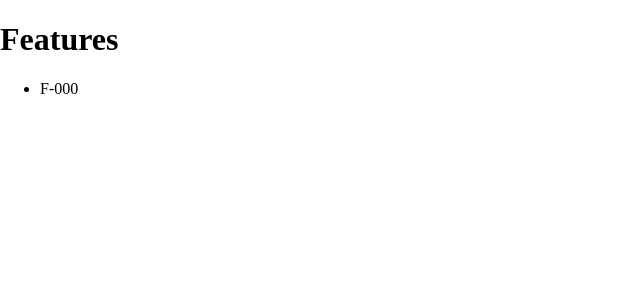
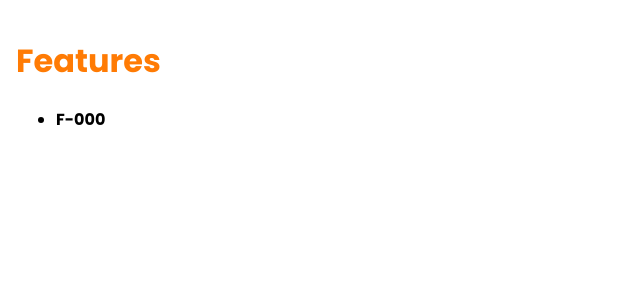
Before and after one commit to l-merta/TdA25-Buraci-Finale, a React (Vite) app in the folder client/: page /features in a window 1280 px wide. Shown: the top 300 px of the page, without its empty margins (0-640 px from the left). Built offline with nearby package versions, Linux system fonts and the light colour scheme.

Commit message:
styl css

```diff
--- a/client/index.html
+++ b/client/index.html
@@ -4,7 +4,12 @@
     <meta charset="UTF-8" />
     <!-- <link rel="icon" type="image/svg+xml" href="/vite.svg" /> -->
     <meta name="viewport" content="width=device-width, initial-scale=1.0" />
-    <title>React + Express</title>
+
+    <link rel="preconnect" href="https://fonts.googleapis.com">
+    <link rel="preconnect" href="https://fonts.gstatic.com" crossorigin>
+    <link href="https://fonts.googleapis.com/css2?family=Poppins:ital,wght@0,100;0,200;0,300;0,400;0,500;0,600;0,700;0,800;0,900;1,100;1,200;1,300;1,400;1,500;1,600;1,700;1,800;1,900&display=swap" rel="stylesheet">
+
+    <title>TdA25 Buráci finále</title>
   </head>
   <body>
     <div id="root"></div>
--- a/client/src/pages/Features.tsx
+++ b/client/src/pages/Features.tsx
@@ -3,7 +3,7 @@
 const Features = () => {
   return (
     <>
-    <h1>Features</h1>
+    <h1 className="nadpis">Features</h1>
     <div className="features-list">
         <ul>
             <li>F-000</li>
--- a/client/src/styles/main.css
+++ b/client/src/styles/main.css
@@ -1 +1,12 @@
-/*# sourceMappingURL=main.css.map */
+body {
+  padding: 1rem;
+  font-family: poppins;
+}
+
+.features-list {
+  font-weight: bold;
+}
+
+.nadpis {
+  color: #FF7B04;
+}/*# sourceMappingURL=main.css.map */
--- a/client/src/styles/main.scss
+++ b/client/src/styles/main.scss
@@ -0,0 +1,15 @@
+body
+{
+    padding: 1rem;
+    font-family: poppins;
+}
+
+.features-list
+{
+    font-weight: bold;
+}
+
+.nadpis
+{
+    color: #FF7B04;
+}
```
Also changed, not shown: 1 other file (tests, documents, lock files or other folders).
